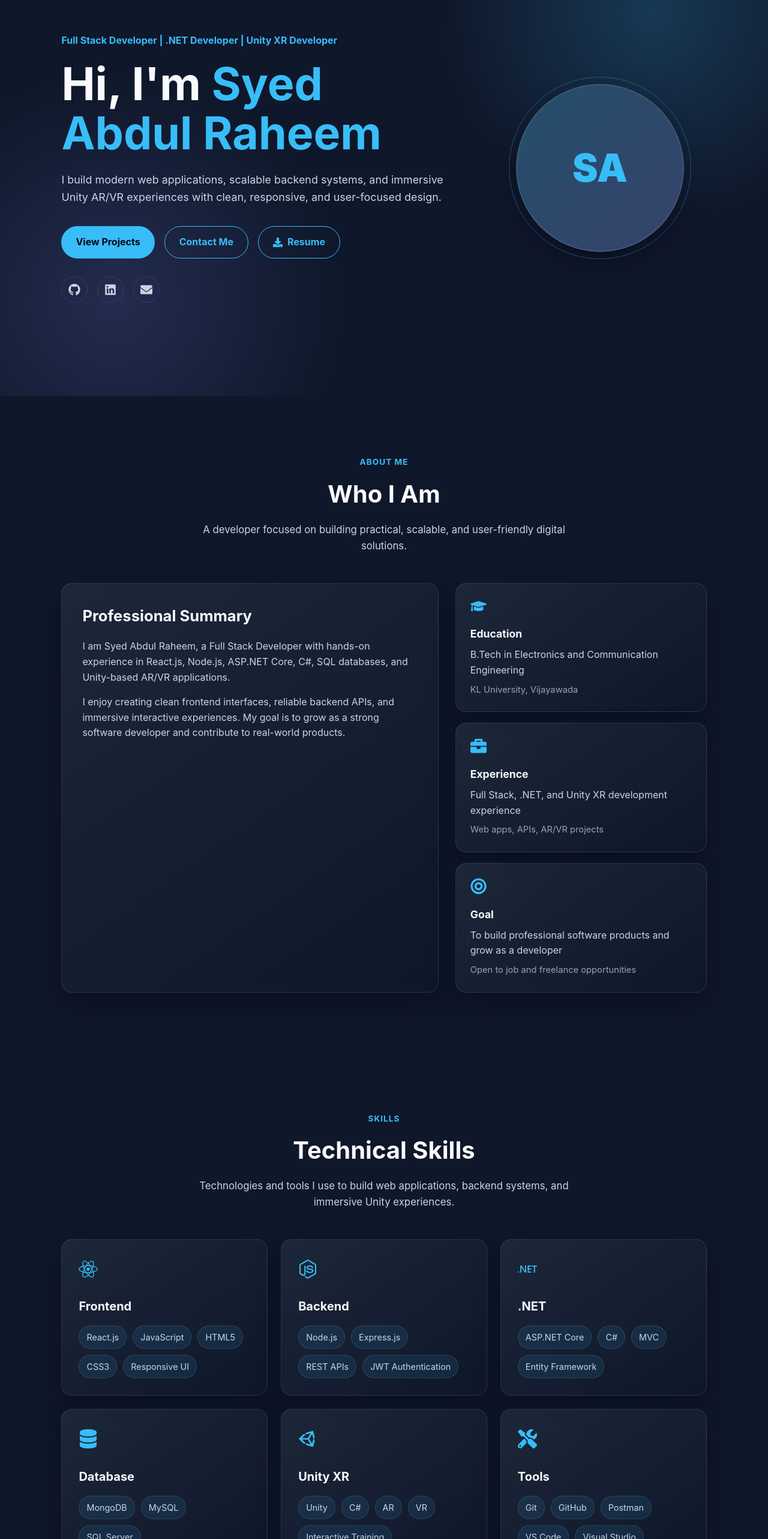
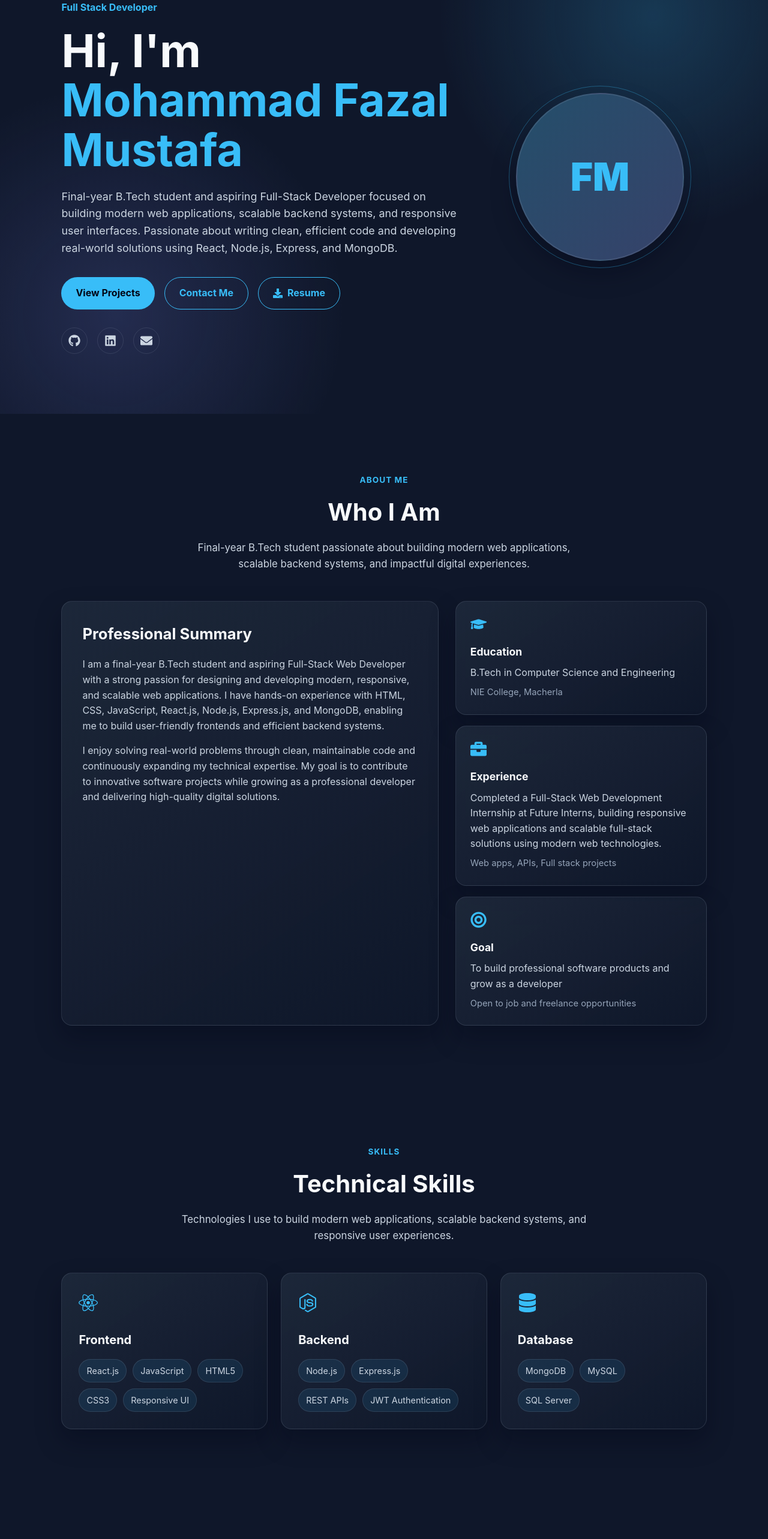
Before and after one commit to fazalmustafa15-ops/portfolio, a React (Vite) app: page / in a window 1280 px wide. Shown: the part 140-2706 px from the top of the page at 60% size. Built offline with nearby package versions, Linux system fonts and the light colour scheme.

Commit message:
updated data in about,navbar and hero

```diff
--- a/src/components/About.jsx
+++ b/src/components/About.jsx
@@ -9,7 +9,7 @@ function About() {
           <p className="section-tag">About Me</p>
           <h2 className="section-title">Who I Am</h2>
           <p className="section-subtitle">
-            A developer focused on building practical, scalable, and user-friendly digital solutions.
+            Final-year B.Tech student passionate about building modern web applications, scalable backend systems, and impactful digital experiences.
           </p>
         </div>
 
@@ -23,14 +23,10 @@ function About() {
           >
             <h3>Professional Summary</h3>
             <p>
-              I am Syed Abdul Raheem, a Full Stack Developer with hands-on experience
-              in React.js, Node.js, ASP.NET Core, C#, SQL databases, and Unity-based
-              AR/VR applications.
+              I am a final-year B.Tech student and aspiring Full-Stack Web Developer with a strong passion for designing and developing modern, responsive, and scalable web applications. I have hands-on experience with HTML, CSS, JavaScript, React.js, Node.js, Express.js, and MongoDB, enabling me to build user-friendly frontends and efficient backend systems.
             </p>
             <p>
-              I enjoy creating clean frontend interfaces, reliable backend APIs, and
-              immersive interactive experiences. My goal is to grow as a strong software
-              developer and contribute to real-world products.
+              I enjoy solving real-world problems through clean, maintainable code and continuously expanding my technical expertise. My goal is to contribute to innovative software projects while growing as a professional developer and delivering high-quality digital solutions.
             </p>
           </motion.div>
 
@@ -38,15 +34,15 @@ function About() {
             <div className="about-info card">
               <FaGraduationCap />
               <h4>Education</h4>
-              <p>B.Tech in Electronics and Communication Engineering</p>
-              <span>KL University, Vijayawada</span>
+              <p>B.Tech in Computer Science and Engineering</p>
+              <span>NIE College, Macherla</span>
             </div>
 
             <div className="about-info card">
               <FaBriefcase />
               <h4>Experience</h4>
-              <p>Full Stack, .NET, and Unity XR development experience</p>
-              <span>Web apps, APIs, AR/VR projects</span>
+              <p>Completed a Full-Stack Web Development Internship at Future Interns, building responsive web applications and scalable full-stack solutions using modern web technologies.</p>
+              <span>Web apps, APIs, Full stack projects</span>
             </div>
 
             <div className="about-info card">
--- a/src/components/Hero.jsx
+++ b/src/components/Hero.jsx
@@ -11,15 +11,14 @@ function Hero() {
           animate={{ opacity: 1, x: 0 }}
           transition={{ duration: 0.8 }}
         >
-          <p className="hero-badge">Full Stack Developer | .NET Developer | Unity XR Developer</p>
+          <p className="hero-badge">Full Stack Developer</p>
 
           <h1>
-            Hi, I&apos;m <span>Syed Abdul Raheem</span>
+            Hi, I&apos;m <span>Mohammad Fazal Mustafa</span>
           </h1>
 
           <p className="hero-description">
-            I build modern web applications, scalable backend systems, and immersive
-            Unity AR/VR experiences with clean, responsive, and user-focused design.
+            Final-year B.Tech student and aspiring Full-Stack Developer focused on building modern web applications, scalable backend systems, and responsive user interfaces. Passionate about writing clean, efficient code and developing real-world solutions using React, Node.js, Express, and MongoDB.
           </p>
 
           <div className="hero-buttons">
@@ -31,13 +30,13 @@ function Hero() {
           </div>
 
           <div className="social-links">
-            <a href="https://github.com/your-username" target="_blank" rel="noreferrer">
+            <a href="https://github.com/fazalmustafa15-ops" target="_blank" rel="noreferrer">
               <FaGithub />
             </a>
-            <a href="https://linkedin.com/in/your-profile" target="_blank" rel="noreferrer">
+            <a href="https://www.linkedin.com/in/mohammad-fazal-mustafa-b5839137a/" target="_blank" rel="noreferrer">
               <FaLinkedin />
             </a>
-            <a href="mailto:your-email@gmail.com">
+            <a href="fazalmustafa15@gmail.com">
               <FaEnvelope />
             </a>
           </div>
@@ -50,7 +49,7 @@ function Hero() {
           transition={{ duration: 0.8 }}
         >
           <div className="hero-image">
-            <span>SA</span>
+            <span>FM</span>
           </div>
         </motion.div>
       </div>
--- a/src/components/Navbar.jsx
+++ b/src/components/Navbar.jsx
@@ -12,7 +12,7 @@ function Navbar() {
     <header className="navbar">
       <div className="nav-container">
         <a href="#home" className="logo" onClick={closeMenu}>
-          Abdul<span>Raheem</span>
+          Fazal<span>Mustafa</span>
         </a>
 
         <nav className={menuOpen ? "nav-menu active" : "nav-menu"}>
--- a/src/components/Skills.jsx
+++ b/src/components/Skills.jsx
@@ -14,24 +14,9 @@ function Skills() {
       skills: ["Node.js", "Express.js", "REST APIs", "JWT Authentication"],
     },
     {
-      title: ".NET",
-      icon: <SiDotnet />,
-      skills: ["ASP.NET Core", "C#", "MVC", "Entity Framework"],
-    },
-    {
       title: "Database",
       icon: <FaDatabase />,
       skills: ["MongoDB", "MySQL", "SQL Server"],
-    },
-    {
-      title: "Unity XR",
-      icon: <FaUnity />,
-      skills: ["Unity", "C#", "AR", "VR", "Interactive Training"],
-    },
-    {
-      title: "Tools",
-      icon: <FaTools />,
-      skills: ["Git", "GitHub", "Postman", "VS Code", "Visual Studio"],
     },
   ];
 
@@ -42,8 +27,7 @@ function Skills() {
           <p className="section-tag">Skills</p>
           <h2 className="section-title">Technical Skills</h2>
           <p className="section-subtitle">
-            Technologies and tools I use to build web applications, backend systems,
-            and immersive Unity experiences.
+            Technologies I use to build modern web applications, scalable backend systems, and responsive user experiences.
           </p>
         </div>
 
```
